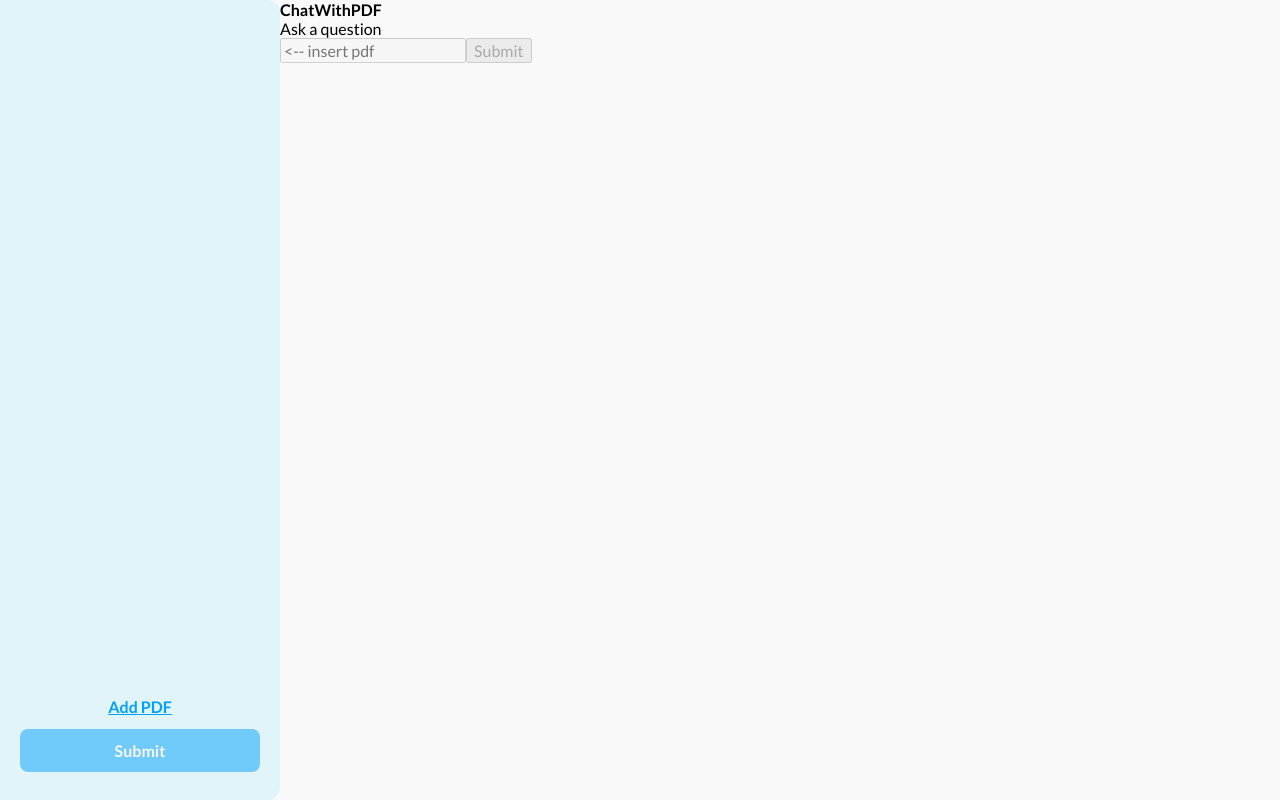
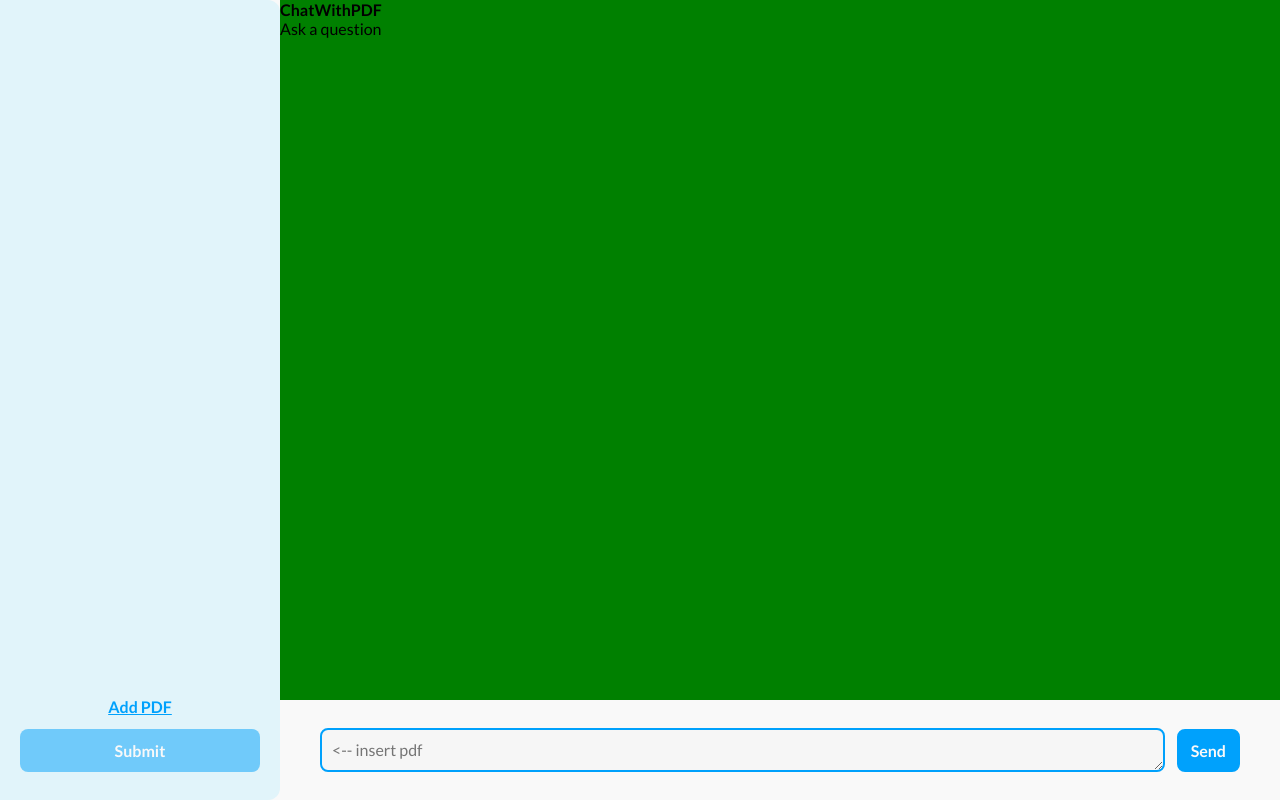
Before and after one commit to Christofferagger/ChatWithPDF, a React (Create React App) app in the folder client/: page / in a window 1280 px wide. Built offline with nearby package versions, Linux system fonts and the light colour scheme.

Commit message:
styling the question is done

```diff
--- a/client/src/App.css
+++ b/client/src/App.css
@@ -7,8 +7,13 @@
 .parent {
     display: flex;
     background-color: rgba(249, 249, 249, 1);
+    height: 100vh;
+    width: 100vw;
 }
 
 .content {
     flex-grow: 1;
+    margin-left: 17.5rem;
+    margin-bottom: 6.25rem;
+    background-color: green;
 }
--- a/client/src/App.js
+++ b/client/src/App.js
@@ -20,10 +20,10 @@ function App() {
   return (
     <div className='parent'>
       <PdfReader pdfprocessed={handleprocess} />
+      <Query boolian={boolianValue} chat={getChatHistory} />
         <div className='content'>
           <h1>ChatWithPDF</h1>
           <Chat chat={chatHistory} />
-          <Query boolian={boolianValue} chat={getChatHistory} />
       </div>
     </div>
   );
--- a/client/src/components/PdfReader.css
+++ b/client/src/components/PdfReader.css
@@ -7,7 +7,10 @@ h3 {
     height: 100vh;
     background-color: rgba(225, 244, 250, 1);
     border-radius: 0px 12px 12px 0px;
-    position: relative;
+    position: fixed;
+    left: 0;
+    top: 0;
+    z-index: 10;
     display: flex;
     justify-content: center;
     align-items: center;
--- /dev/null
+++ b/client/src/components/query.css
@@ -0,0 +1,27 @@
+.layoutquery {
+    position: fixed;
+    bottom: 1.75rem;
+    left: 17.5rem;
+    width: calc(100% - 17.5rem - 5rem);
+    margin: 0 2.5rem;
+    display: flex;
+    justify-content: space-between;
+    align-items: center;
+}
+
+.input {
+    flex-grow: 1;
+    margin-right: 0.75rem;
+    padding: 0.625rem;
+    border-radius: 0.5rem;
+    border: 0.125rem solid rgba(0, 161, 252, 1);
+}
+
+.miniCTA {
+    padding: 0.625rem 0.75rem;
+    font-weight: 700;
+    border: 0.125rem solid rgba(0, 161, 252, 1);
+    background-color: rgba(0, 161, 252, 1);
+    color: rgba(249, 249, 249, 1);
+    border-radius: 0.5rem;
+}
--- a/client/src/components/query.js
+++ b/client/src/components/query.js
@@ -1,8 +1,25 @@
-import React, { useState } from 'react';
+import React, { useState, useRef, useEffect } from 'react';
+import './query.css';
 
 function Query({ boolian, chat }) {
 
     const [inputValue, setInputValue] = useState('');
+    const textareaRef = useRef(null);
+
+    useEffect(() => {
+        const textarea = textareaRef.current;
+        const resizeTextarea = () => {
+            if (inputValue.trim() !== '') {
+                textarea.style.height = 'auto';
+                textarea.style.height = `${textarea.scrollHeight}px`;
+            } else {
+                textarea.style.height = '20px';
+            }
+        };
+        resizeTextarea();
+        textarea.addEventListener('input', resizeTextarea);
+        return () => textarea.removeEventListener('input', resizeTextarea);
+    }, [inputValue]);
 
     const placeholderText = boolian ? 'What would you like to know?' : '<-- insert pdf';
 
@@ -29,18 +46,22 @@ function Query({ boolian, chat }) {
         };
 
     return (
-        <div>
-            <input type="text"
-             placeholder={placeholderText}
-             disabled={!boolian}
-             onChange={(e) => setInputValue(e.target.value)}
-             value={inputValue}
-             />
+        <div className='layoutquery'>
+            <textarea
+            ref={textareaRef}
+            placeholder={placeholderText}
+            disabled={!boolian}
+            onChange={(e) => setInputValue(e.target.value)}
+            value={inputValue}
+            className='input'
+            rows="1"
+            />
             <button
             onClick={handleSubmit}
             disabled={!boolian}
+            className='miniCTA'
             >
-                Submit
+                Send
             </button>
         </div>
     )
```
